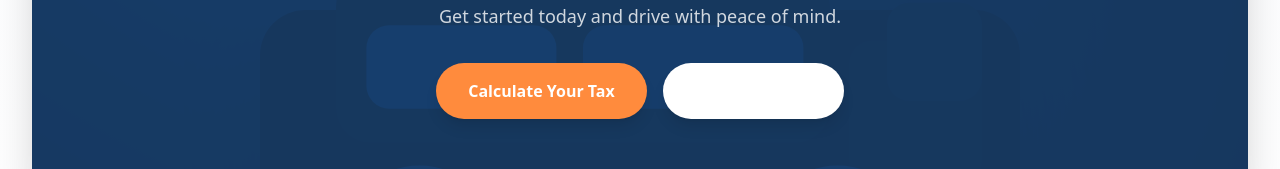
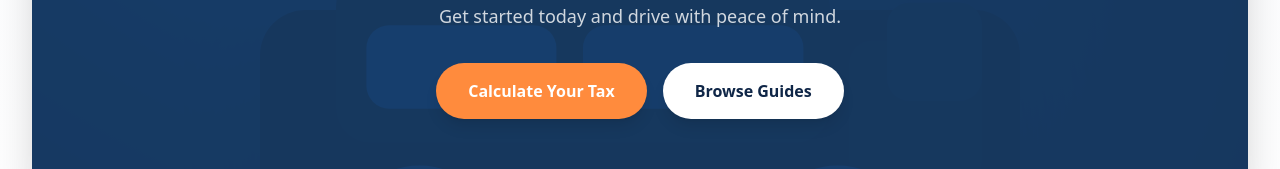
Before and after one commit to rootlocus22/trucktax-app, a Next.js app: page / in a window 1280 px wide. Shown: the part 5068-5237 px from the top of the page. Built offline with nearby package versions, Linux system fonts and the light colour scheme.

Commit message:
imporved image design

```diff
--- a/app/page.js
+++ b/app/page.js
@@ -291,7 +291,8 @@ export default function Home() {
               </Link>
               <Link
                 href="/insights"
-                className="inline-flex items-center justify-center rounded-full bg-white text-[var(--color-navy)] px-8 py-4 text-base font-bold shadow-lg transition hover:bg-gray-100"
+                className="inline-flex items-center justify-center rounded-full bg-white px-8 py-4 text-base font-bold shadow-lg transition hover:bg-gray-100"
+                style={{ color: '#0f2647', backgroundColor: '#ffffff' }}
               >
                 Browse Guides
               </Link>
```
